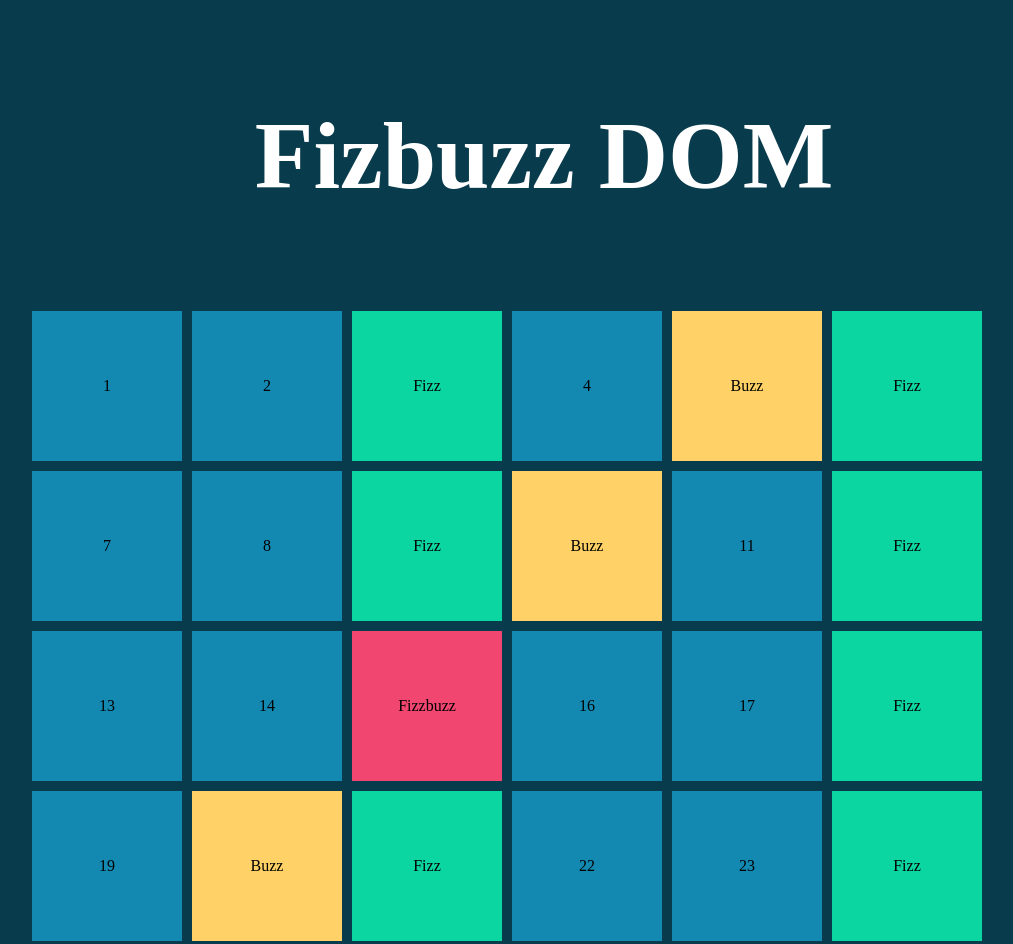
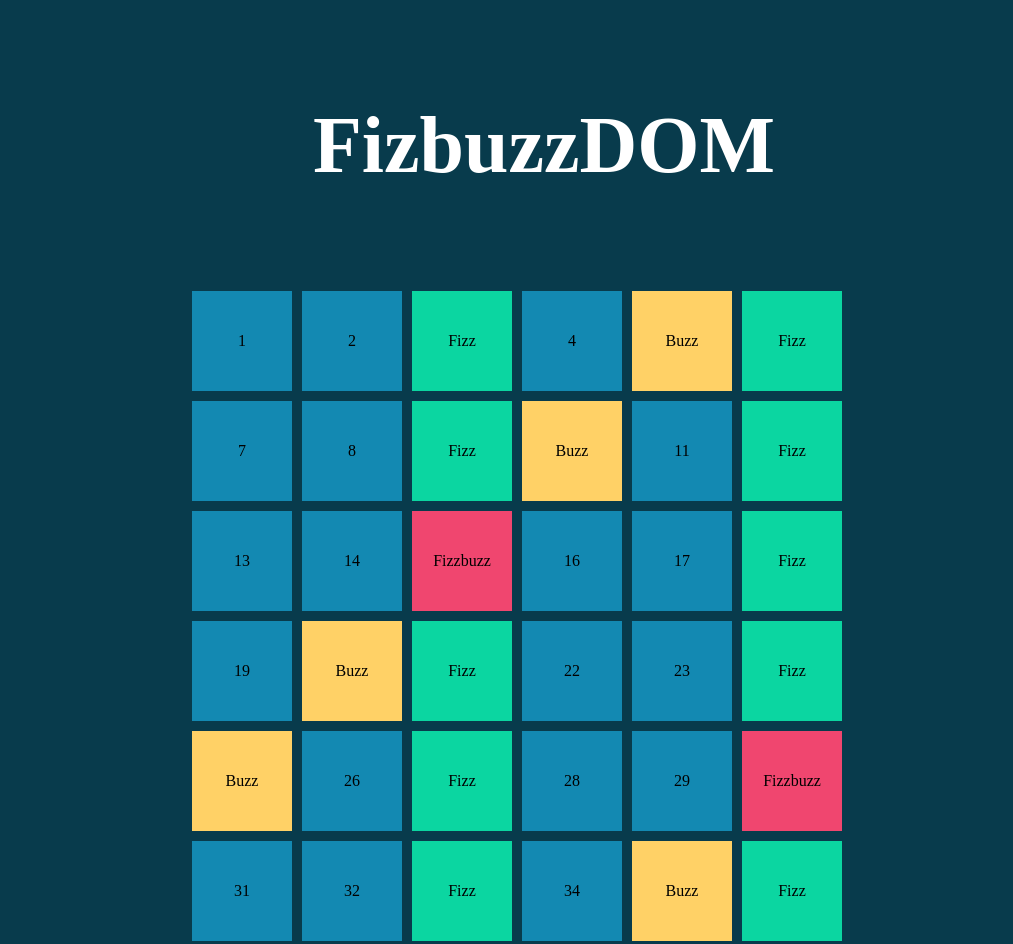
Before and after one commit to Angeloamenta/js-fizzbuzzdom, a plain HTML site: page index.html in a window 1280 px wide. Shown: the top 944 px of the page, without its empty margins (96-1109 px from the left). Drawn offline with Linux system fonts and the light colour scheme.

Commit message:
fix container

```diff
--- a/css/style.css
+++ b/css/style.css
@@ -11,12 +11,12 @@ margin: 0;
     padding: 100px 0;
     text-align: center;
     color: white;
-    font-size: 3em;
+    font-size: 2.5em;
 }
 
 .box {
-    width: 150px;
-    height: 150px;
+    width: 100px;
+    height: 100px;
     display: flex;
     justify-content: center;
     align-items: center;
@@ -26,7 +26,7 @@ margin: 0;
     display: flex;
     flex-wrap: wrap;
     gap: 10px;
-    width: 80%;
+    width: 55%;
     margin: 0 auto;
   }
 
--- a/js/script.js
+++ b/js/script.js
@@ -3,7 +3,7 @@ const body = document.querySelector (".bg-c");
 const title = document.createElement('div')
 title.classList.add('title-top');
 body.prepend(title);
-title.innerHTML = "<h1>" + "Fizbuzz DOM" + "</h1>"
+title.innerHTML = "<h1>" + "FizbuzzDOM" + "</h1>"
 // algoritmo da 1 a 100 con multipli di 3 chiamati fizz, di 5 buzz e di 3 e 5 insieme chiamati fizzbuzz
 
 for (let i = 1; i<=100 ; i++) {
```
